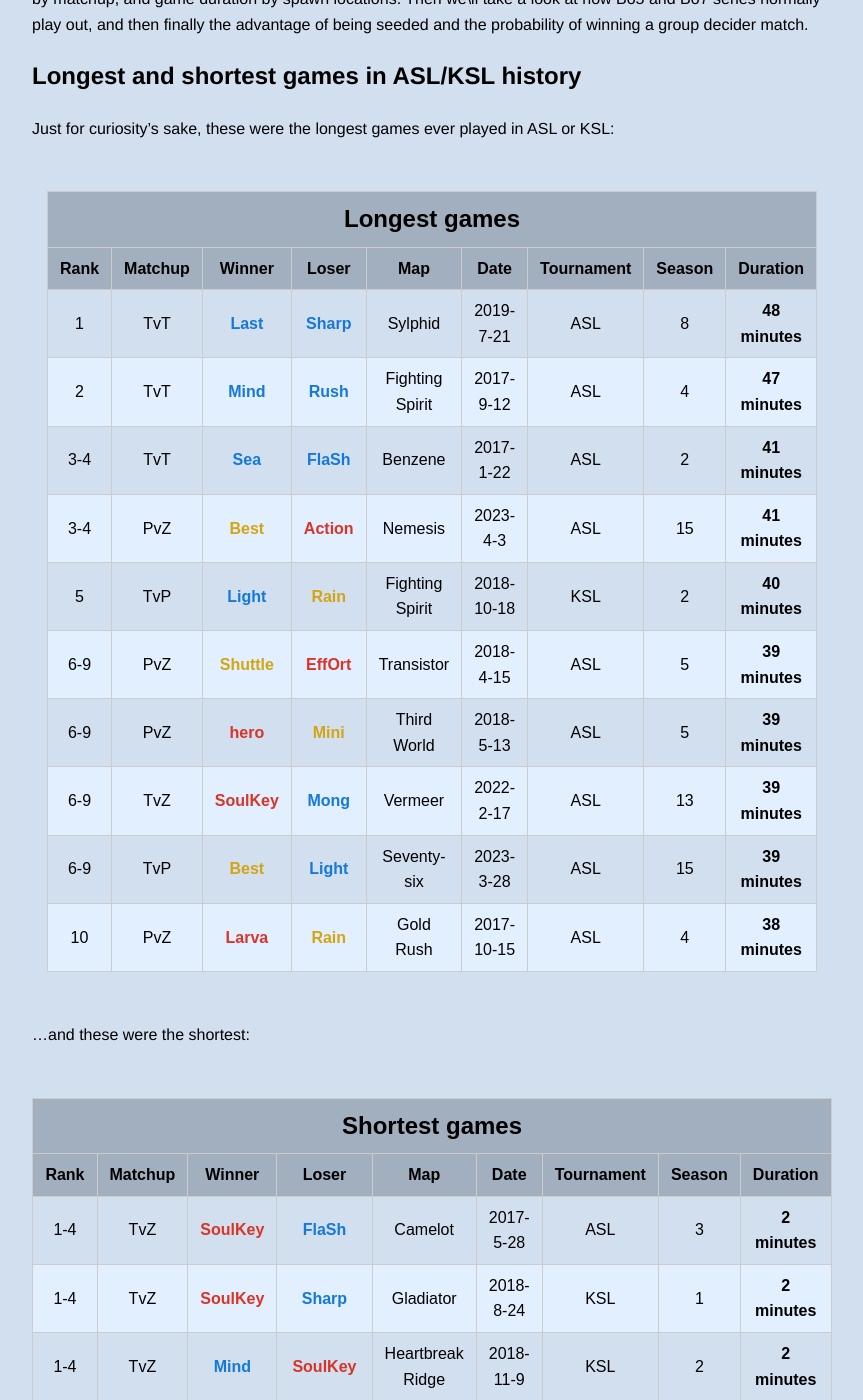
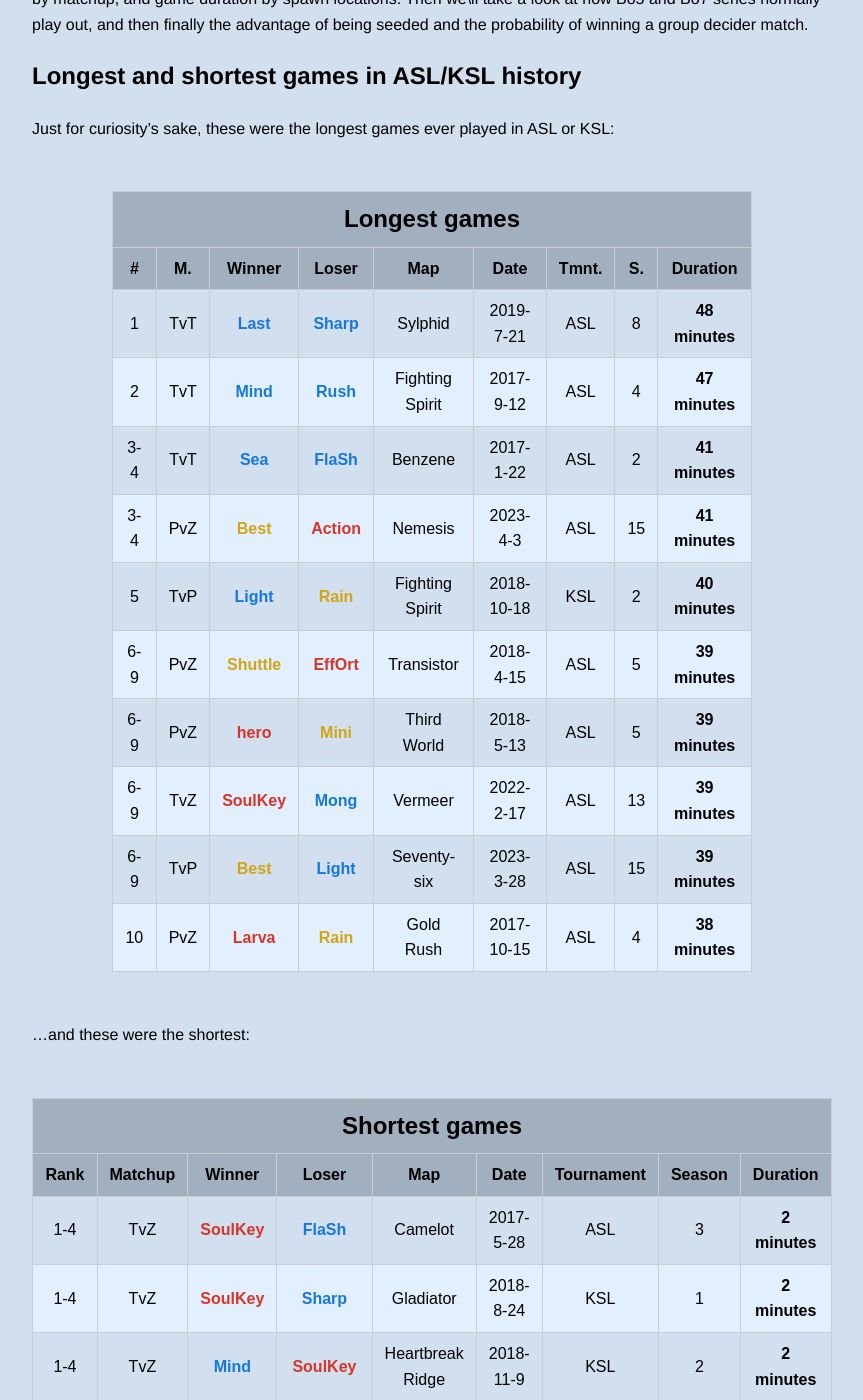
Before and after one commit to JackyVSO/Starcraft, a Jekyll site: the page built from index.md, in a window 1280 px wide and 1400 px high, scrolled down 30234 px. Shown: the whole window, without its empty margins (208-1071 px from the left). Built offline with Jekyll 4.4.1, drawn with Linux system fonts in a browser that asks for light colours.

Commit message:
Experimenting with table width - doing it manually

```diff
--- a/_layouts/default.html
+++ b/_layouts/default.html
@@ -71,6 +71,7 @@
       }
       .table-container {
             display: flex;
+            margin-left: -10%
       }
       .table-container table {
             margin-right: 20px;
--- a/index.md
+++ b/index.md
@@ -1119,7 +1119,7 @@
     <thead>
     <tr>
     <th colspan="9" style="font-size: 24px; text-align: center;">Longest games</th>
-</tr><tr style="text-align: right;"><th>Rank</th><th>Matchup</th><th>Winner</th><th>Loser</th><th>Map</th><th>Date</th><th>Tournament</th><th>Season</th><th>Duration</th>    </tr>
+</tr><tr style="text-align: right;"><th>#</th><th>M.</th><th>Winner</th><th>Loser</th><th>Map</th><th>Date</th><th>Tmnt.</th><th>S.</th><th>Duration</th>    </tr>
     </thead>
     <tbody>
     <tr>
```
